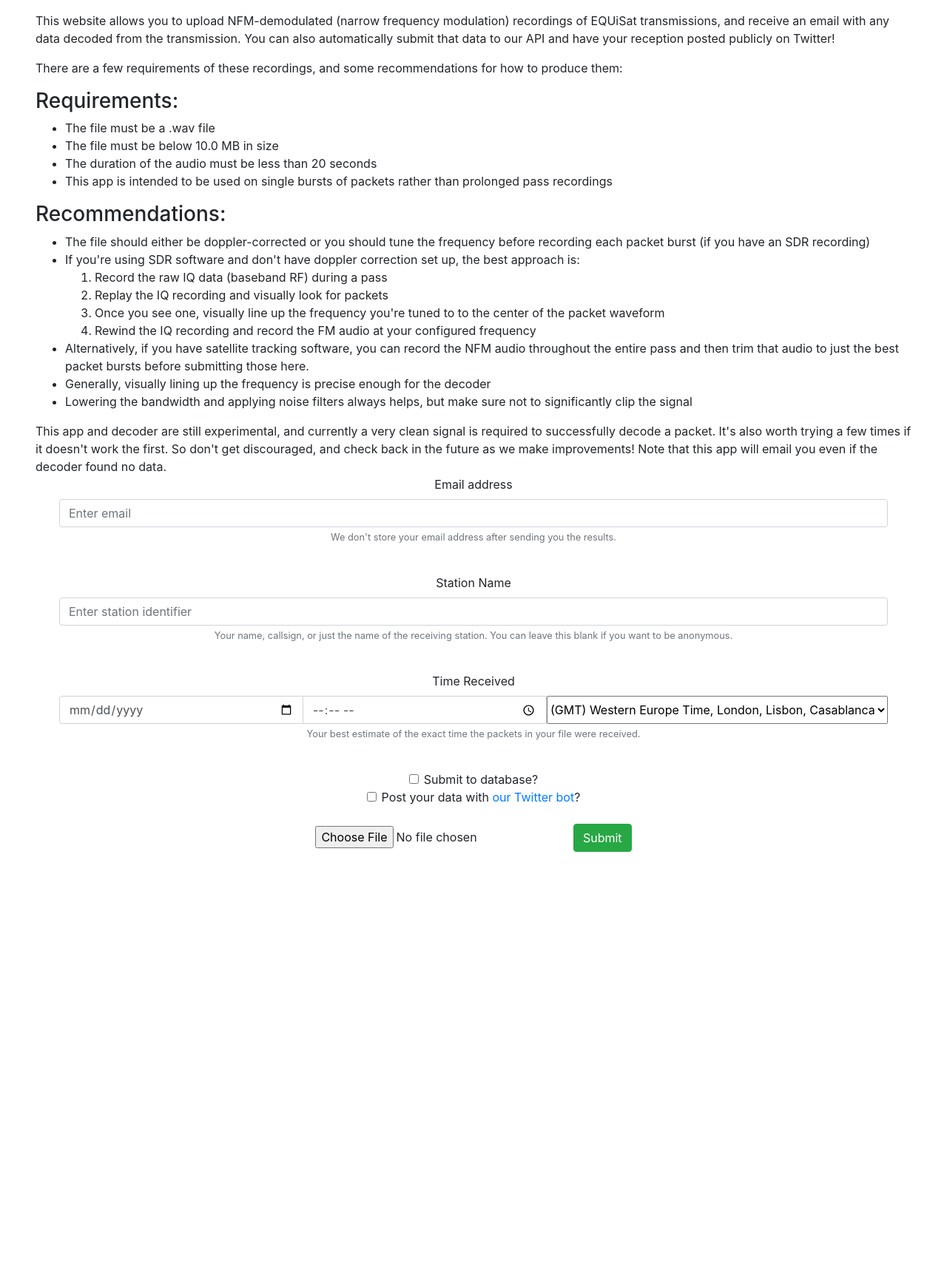
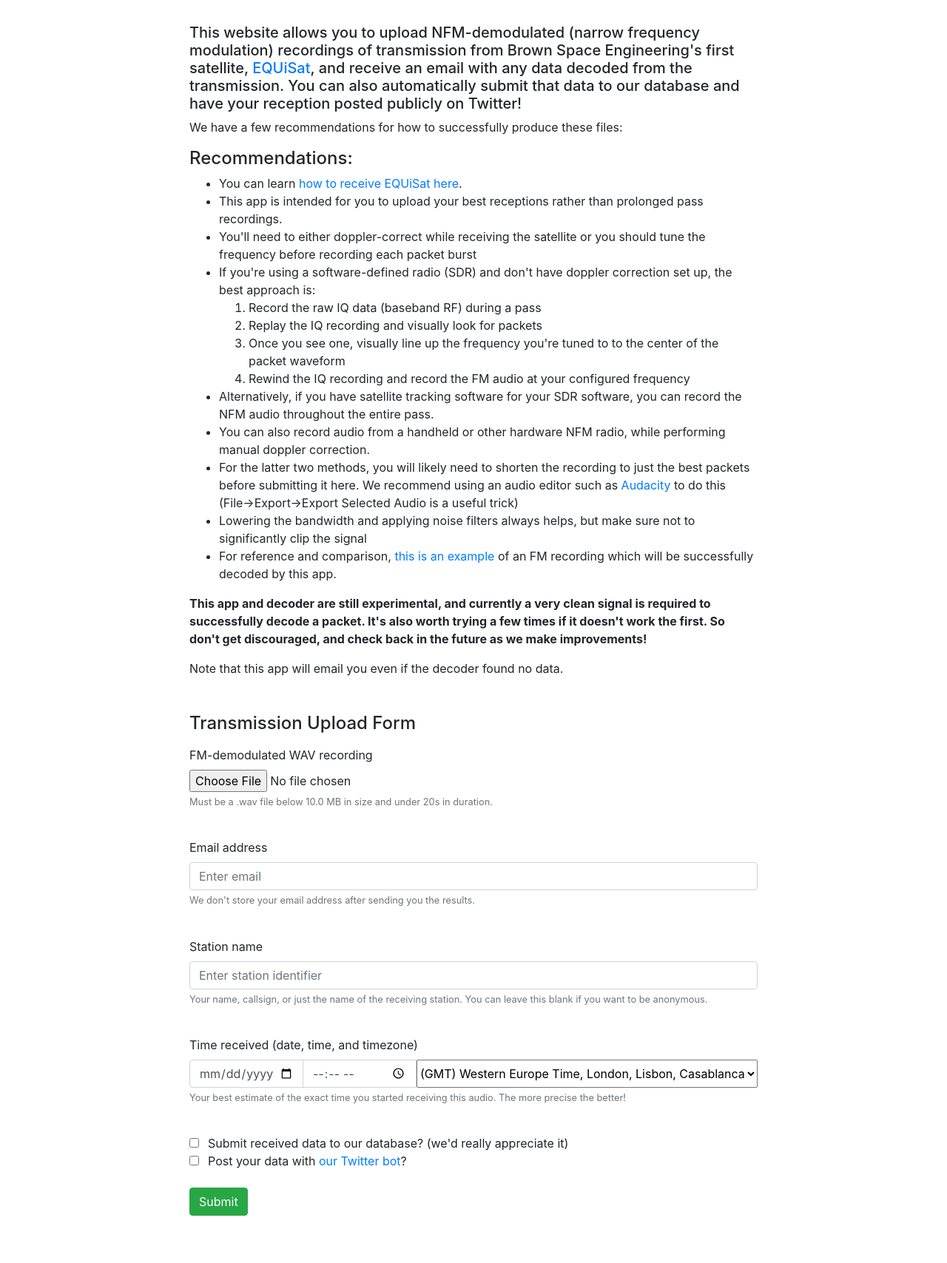
Before and after one commit to BrownSpaceEngineering/equisat-decode-server, a Flask app: page / in a window 1280 px wide. Shown: the part 57-1765 px from the top of the page at 74% size. Before the commit the page ends 1209 px from the top, so only its background shows below. Run offline with Flask 2, Linux system fonts and the light colour scheme; some libraries are stand-ins or nearby versions.

Commit message:
Improve styling and instructions

```diff
--- a/server.py
+++ b/server.py
@@ -51,7 +51,11 @@ def too_large_request(e):
 def page_not_found(e):
     return render_template('error_page.html', error=e, msg=""), 404
 
-@app.route('/upload', methods=["POST", "GET"])
+@app.route("/test")
+def test():
+    return render_template("decode_submit.html", title="this is a title", message="this is a bit longer of a message to pad it out and be realistic")
+
+@app.route('/upload', methods=["POST"])
 def upload_form():
     # initial validation
     try:
@@ -109,7 +113,7 @@ def upload_form():
                 "post_publicly": request.form.has_key("post_publicly")
             })
             title = "WAV file submitted successfully!"
-            message = "Your file is queued to be decoded. You should be receiving an email shortly with any results. "
+            message = "Your file is queued to be decoded. You should be receiving an email shortly (even if there were no results). "
             if request.form.has_key("submit_to_db"):
                 message += "Thank you so much for your help in providing us data on EQUiSat!"
             else:
@@ -205,13 +209,13 @@ def send_decode_results(wavfilename, packets, args, packets_published):
         decode_errs_s = "none" if len(corrected_packets[i]["decode_errs"]) == 0 else ", ".join(corrected_packets[i]["decode_errs"])
         corrected_packets_summary += "packet #%d:\nhex:\n\t%s\nerrors in decoding: %s\ndecoded data:\n %s\n\n" % \
                                      (i+1, binascii.hexlify(corrected_packets[i]["corrected"]), decode_errs_s, parsed_yaml)
-    corrected_packets_summary += "To learn more about the decoded data, see <a href=\"https://docs.google.com/spreadsheets/d/e/2PACX-1vSCpr4KPwXkXyEMv6oPps-kVsNsd_Ell5whlvj-0T_5N9dIH5jvBTHCl6eZ_xVBugYEiL5CNR-p45G7/pubhtml?gid=589366724\">this table</a>"
-
+    if len(corrected_packets) > 0:
+        corrected_packets_summary += "To learn more about the decoded data, see <a href=\"https://docs.google.com/spreadsheets/d/e/2PACX-1vSCpr4KPwXkXyEMv6oPps-kVsNsd_Ell5whlvj-0T_5N9dIH5jvBTHCl6eZ_xVBugYEiL5CNR-p45G7/pubhtml?gid=589366724\">this table</a>"
 
     extra_msg = ""
     if packets_published:
         if args["submit_to_db"]:
-            extra_msg = "Your packets were added to our database and may have been posted to Twitter!\n\n"
+            extra_msg = "Your packets were added to our database and should have been posted to <a href=\"https://twitter.com/equisat_bot\">Twitter</a>!\n\n"
         else:
             extra_msg = "Your packets were added to our database!\n\n"
 
@@ -230,15 +234,22 @@ Here are your results from the <a href="http://decoder.brownspace.org">EQUiSat D
 Best,
 The Brown Space Engineering Team
 
+Our website: <a href="brownspace.org">brownspace.org</a>
+EQUiSat homepage: <a href="equisat.brownspace.org">equisat.brownspace.org</a>
+Twitter: <a href="twitter.com/BrownCubeSat">twitter.com/BrownCubeSat</a>
+Facebook: <a href="facebook.com/browncubesat">facebook.com/BrownCubeSat</a>
+GitHub: <a href="github.com/brownspaceengineering">github.com/BrownSpaceEngineering</a>
+Email us: <a href="mailto:bse@brown.edu">bse@brown.edu</a>
+
 """ % (args["station_name"], cleaned_wavfilename, raw_packets_summary, corrected_packets_summary, extra_msg)
 
     # print(contents)
 
     if yag is not None:
-        app.logger.debug("[%s] sending email with info on packets (raw: %d, corrected: %d)",
-                         args["station_name"], len(raw_packets), len(corrected_packets))
         try:
             yag.send(to=args["email"], subject=subject, contents=contents)
+            app.logger.debug("[%s] sent email with info on packets (raw: %d, corrected: %d)",
+                             args["station_name"], len(raw_packets), len(corrected_packets))
         except Exception as ex:
             app.logger.error("[%s] email failed to send", args["station_name"])
             app.logger.exception(ex)
--- a/static/css/main.css
+++ b/static/css/main.css
@@ -12,6 +12,13 @@ body {
     margin-bottom: 0;
 }
 
+.form-check {
+    padding-left: 25px;
+}
+.form-check-input {
+    margin-left: -25px;
+}
+
 .header {
     background: #5C84C8;
     color: white;
@@ -20,11 +27,33 @@ body {
     margin-bottom: 1em;
 }
 
+.center-msg {
+    margin: auto;
+    margin-top: 5em;
+}
+
+#form-section {
+    width: 60%;
+    margin: auto;
+    margin-bottom: 4em;
+}
+
 #req_and_recs {
     text-align: left;
-    margin: 0 3em;
+    margin-top: 2em;
+}
+
+#upload-form {
+    text-align: left;
+    margin-top: 3em;
 }
 
 #btn-submit {
-    margin-top: 6px;
+    margin-top: 1.5em;
 }
+
+@media only screen and (max-width: 768px) {
+    #form-section {
+        width: 90% important;
+    }
+}
--- a/templates/decode_submit.html
+++ b/templates/decode_submit.html
@@ -13,8 +13,10 @@
 </head>
 <body>
 
-    <h3>{{ title }}</h3>
-    <p>{{ message }}</p>
+	<div class="center-msg">
+		<h3>{{ title }}</h3>
+		<p>{{ message }}</p>
+	</div>
 
 <!--===============================================================================================-->
 	<script src="static/js/bootstrap.min.js"></script>
--- a/templates/error_page.html
+++ b/templates/error_page.html
@@ -13,8 +13,10 @@
 </head>
 <body>
 
-    <h4>{{ error }}</h4>
-    <p>{{ msg }}</p>
+	<div class="center-msg">
+		<h4>{{ error }}</h4>
+		<p>{{ msg }}</p>
+	</div>
 
 <!--===============================================================================================-->
 	<script src="static/js/bootstrap.min.js"></script>
--- a/templates/index.html
+++ b/templates/index.html
@@ -18,22 +18,17 @@
       </h3>
     </div>
 
+    <div id="form-section">
         <div id="req_and_recs">
-        <p>This website allows you to upload NFM-demodulated (narrow frequency modulation) recordings of EQUiSat transmissions, and receive an email with any data decoded from the transmission. You can also automatically submit that data to our API and have your reception posted publicly on Twitter!</p>
-        <p>There are a few requirements of these recordings, and some recommendations for how to produce them:</p>
+            <h5>This website allows you to upload NFM-demodulated (narrow frequency modulation) recordings of transmission from Brown Space Engineering's first satellite, <a href="https://brownspace.org/equisat">EQUiSat</a>, and receive an email with any data decoded from the transmission. You can also automatically submit that data to our database and have your reception posted publicly on Twitter!</h5>
+            <p>We have a few recommendations for how to successfully produce these files:</p>
 
-        <h3>Requirements:</h3>
+            <h4>Recommendations:</h4>
             <ul class="info_list">
-            <li>The file must be a .wav file</li>
-            <li>The file must be below {{ max_wavfile_size_b / 1000000 }} MB in size</li>
-            <li>The duration of the audio must be less than {{ max_wavfile_duration_s }} seconds</li>
-            <li>This app is intended to be used on single bursts of packets rather than prolonged pass recordings</li>
-        </ul>
-
-        <h3>Recommendations:</h3>
-        <ul class="info_list">
-            <li>The file should either be doppler-corrected or you should tune the frequency before recording each packet burst (if you have an SDR recording)</li>
-            <li>If you're using SDR software and don't have doppler correction set up, the best approach is:
+                <li>You can learn <a href="https://brownspace.org/receiving-equisat/">how to receive EQUiSat here</a>.</li>
+                <li>This app is intended for you to upload your best receptions rather than prolonged pass recordings.</li>
+                <li>You'll need to either doppler-correct while receiving the satellite or you should tune the frequency before recording each packet burst</li>
+                <li>If you're using a software-defined radio (SDR) and don't have doppler correction set up, the best approach is:
                     <ol>
                         <li>Record the raw IQ data (baseband RF) during a pass</li>
                         <li>Replay the IQ recording and visually look for packets</li>
@@ -41,31 +36,41 @@
                         <li>Rewind the IQ recording and record the FM audio at your configured frequency</li>
                     </ol>
                 </li>
-            <li>Alternatively, if you have satellite tracking software, you can record the NFM audio throughout the entire pass and then trim that audio to just the best packet bursts before submitting those here.</li>
-            <li>Generally, visually lining up the frequency is precise enough for the decoder</li>
+                <li>Alternatively, if you have satellite tracking software for your SDR software, you can record the NFM audio throughout the entire pass.</li>
+                <li>You can also record audio from a handheld or other hardware NFM radio, while performing manual doppler correction.</li>
+                <li>For the latter two methods, you will likely need to shorten the recording to just the best packets before submitting it here. We recommend using an audio editor such as <a href="https://www.audacityteam.org/download/">Audacity</a> to do this (File->Export->Export Selected Audio is a useful trick)</li>
                 <li>Lowering the bandwidth and applying noise filters always helps, but make sure not to significantly clip the signal</li>
+                <li>For reference and comparison, <a href="/static/good_sample_recording.wav">this is an example</a> of an FM recording which will be successfully decoded by this app.</li>
             </ul>
 
-        This app and decoder are still experimental, and currently a very clean signal is required to successfully decode a packet. It's also worth trying a few times if it doesn't work the first. So don't get discouraged, and check back in the future as we make improvements!
+            <p><strong>This app and decoder are still experimental, and currently a very clean signal is required to successfully decode a packet. It's also worth trying a few times if it doesn't work the first. So don't get discouraged, and check back in the future as we make improvements!</strong></p>
+            <p>Note that this app will email you even if the decoder found no data.</p>
 
-        Note that this app will email you even if the decoder found no data.
         </div>
 
-    <div class="mx-auto txt-center content">
+        <div id="upload-form">
+            <h4>Transmission Upload Form</h4>
+            <p></p>
             <form action="/upload" method="POST" enctype="multipart/form-data">
+                <div class="form-group">
+                    <label for="email1">FM-demodulated WAV recording</label>
+                    <input type="file" name="wavfile" id="wavfile-upload" class="form-control-file" aria-describedby="fileHelp">
+                    <small id="fileHelp" class="form-text text-muted">Must be a .wav file below {{ max_wavfile_size_b / 1000000 }} MB in size and under {{ max_wavfile_duration_s }}s in duration.</small>
+                </div>
+
                 <div class="form-group">
                     <label for="email1">Email address</label>
                     <input type="email" name="email" class="form-control" id="email1" aria-describedby="emailHelp" placeholder="Enter email">
                     <small id="emailHelp" class="form-text text-muted">We don't store your email address after sending you the results.</small>
                 </div>
                 <div class="form-group">
-                <label>Station Name</label>
+                    <label>Station name</label>
                     <input type="text" name="station_name" class="form-control" id="station_name1" aria-describedby="stationNameHelp" placeholder="Enter station identifier">
                     <small id="stationNameHelp" class="form-text text-muted">Your name, callsign, or just the name of the receiving station. You can leave this blank if you want to be anonymous. </small>
                 </div>
 
                 <div class="form-group">
-              <label>Time Received</label>
+                  <label>Time received (date, time, and timezone)</label>
                   <div class="input-group">
                     <input type="date" name="rx_time_date" aria-label="Date" class="form-control" placeholder="yyyy-mm-dd" aria-describedby="receiveTimeHelp">
                     <input type="time" name="rx_time_time" aria-label="Time" class="form-control" placeholder="hh:mm">
@@ -113,13 +118,13 @@
                       <option value="+14:00">(GMT +14:00) Line Islands, Tokelau</option>
                     </select>
                   </div>
-              <small id="receiveTimeHelp" class="form-text text-muted">Your best estimate of the exact time the packets in your file were received.</small>
+                  <small id="receiveTimeHelp" class="form-text text-muted">Your best estimate of the exact time you started receiving this audio. The more precise the better! </small>
                 </div>
 
                 <div class="form-check">
                   <input class="form-check-input" type="checkbox" value="" id="submit_to_db" name="submit_to_db">
                   <label class="form-check-label" for="submit_to_db">
-                Submit to database?
+                    Submit received data to our database? (we'd really appreciate it)
                   </label>
                 </div>
                 <div class="form-check">
@@ -128,12 +133,9 @@
                       Post your data with <a href="https://twitter.com/equisat_bot">our Twitter bot</a>?
                   </label>
                 </div>
-
-            <br>
-            <input type="file" name="wavfile">
-            <input type="submit" class="btn btn-success" value="Submit">
+                <input type="submit" id="btn-submit" class="btn btn-success" value="Submit">
             </form>
-
+        </div>
     </div>
 
 <!--===============================================================================================-->
```
Lines whose indentation alone changed are shown as unchanged.
